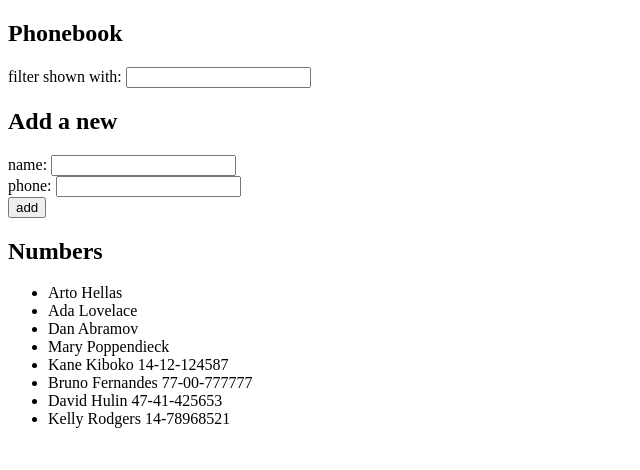
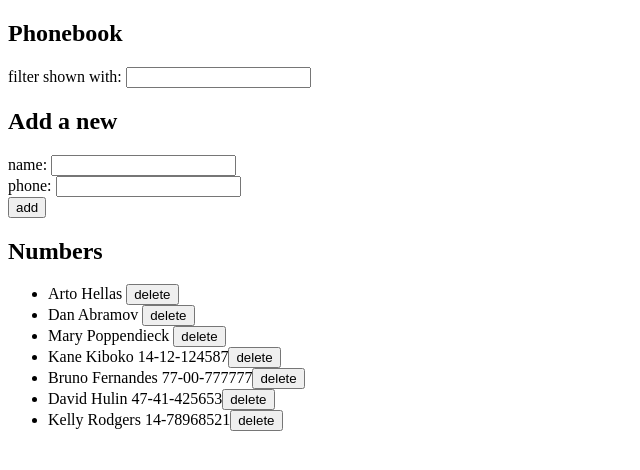
Before and after one commit to Lynnette-jk/react-full, a React (Create React App) app in the folder part2/phonebook/: page / in a window 1280 px wide. Shown: the top 470 px of the page, without its empty margins (0-640 px from the left). Built offline with nearby package versions, Linux system fonts and the light colour scheme; data requests are answered from the project's data file.

Commit message:
exercise 2.14

```diff
--- a/part2/phonebook/db.json
+++ b/part2/phonebook/db.json
@@ -4,11 +4,6 @@
       "name": "Arto Hellas",
       "number": "040-123456",
       "id": 1
-    },
-    {
-      "name": "Ada Lovelace",
-      "number": "39-44-5323523",
-      "id": 2
     },
     {
       "name": "Dan Abramov",
--- a/part2/phonebook/src/App.js
+++ b/part2/phonebook/src/App.js
@@ -27,21 +27,21 @@ const PersonForm = ({ newName, newPhone, handleNameChange, handlePhoneChange, ad
   )
 }
 
-const Persons = ({ persons }) => {
+
+
+const Persons = ({ persons, deletePerson }) => {
   return (
     <ul>
-      {persons.map((person, i) => <li key={i}>{person.name} {person.phone}</li>)}
+      {persons.map((person, i) =>
+      <li key={i}>{person.name} {person.phone}
+      <button onClick={() => deletePerson(person.id, person.name)}>delete</button>
+      </li>)}
     </ul>
   )
 }
 
 const App = () => {
-  const [persons, setPersons] = useState([
-    { name: 'Arto Hellas', phone: '040-1234567' },
-    { name: 'Ada Lovelace', phone: '39-44-5323523' },
-    { name: 'Dan Abramov', phone: '12-43-234345' },
-    { name: 'Mary Poppendieck', phone: '39-23-6423122' }
-  ])
+  const [persons, setPersons] = useState([])
   const [newName, setNewName] = useState('')
   const [newPhone, setNewPhone] = useState('')
   const [searchQuery, setSearchQuery] = useState('')
@@ -72,13 +72,32 @@ const App = () => {
       phone: newPhone,
       important: Math.random() > 0.5,
     }
+    personsService.create(newPerson)
+    .then(response => {
+      setPersons(persons.concat(response))
+      setNewName('')
+      setNewPhone('')
+    })
+  }
 
-    personsService.create(newPerson).then(returnedPerson => {
-      setPersons(persons.concat(returnedPerson));
-      setNewName('');
-      setNewPhone('');
-    });
-  }
+  const removePerson = id => {
+    axios
+      .delete(`http://localhost:3001/persons/${id}`)
+      .then(response => {
+        console.log("Person deleted from server!");
+      })
+      .catch(error => {
+        console.log("Error deleting person from server:", error);
+      });
+  };
+
+  const deletePerson = (id, name) => {
+    if (window.confirm(`Delete ${name}?`)) {
+      removePerson(id);
+      setPersons(persons.filter(person => person.id !== id));
+    }
+  };
+
 
 
   const filteredPersons = searchQuery
@@ -92,7 +111,7 @@ const App = () => {
       <h2>Add a new</h2>
       <PersonForm newName={newName} newPhone={newPhone} handleNameChange={handleNameChange} handlePhoneChange={handlePhoneChange} addPerson={addPerson} />
       <h2>Numbers</h2>
-      <Persons persons={filteredPersons} />
+      <Persons persons={filteredPersons} deletePerson={deletePerson} />
     </div>
   )
 }
```
